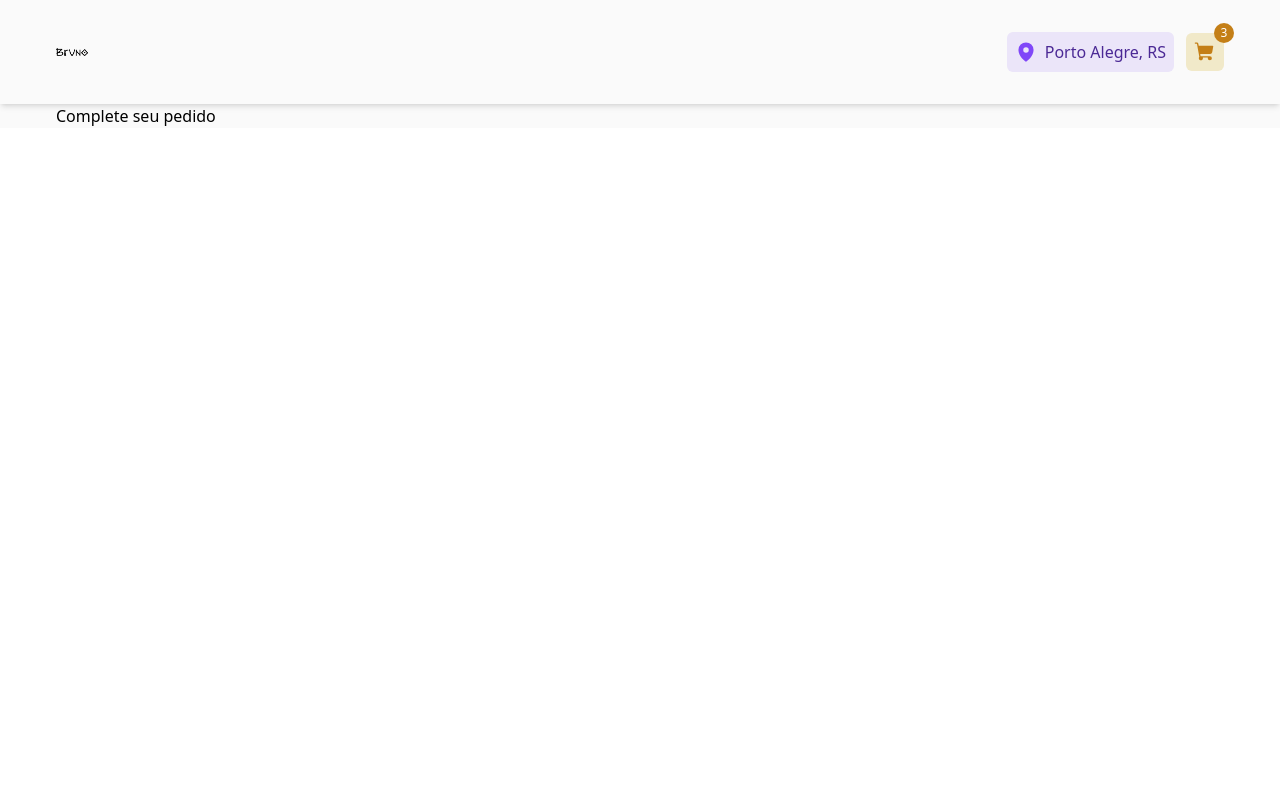
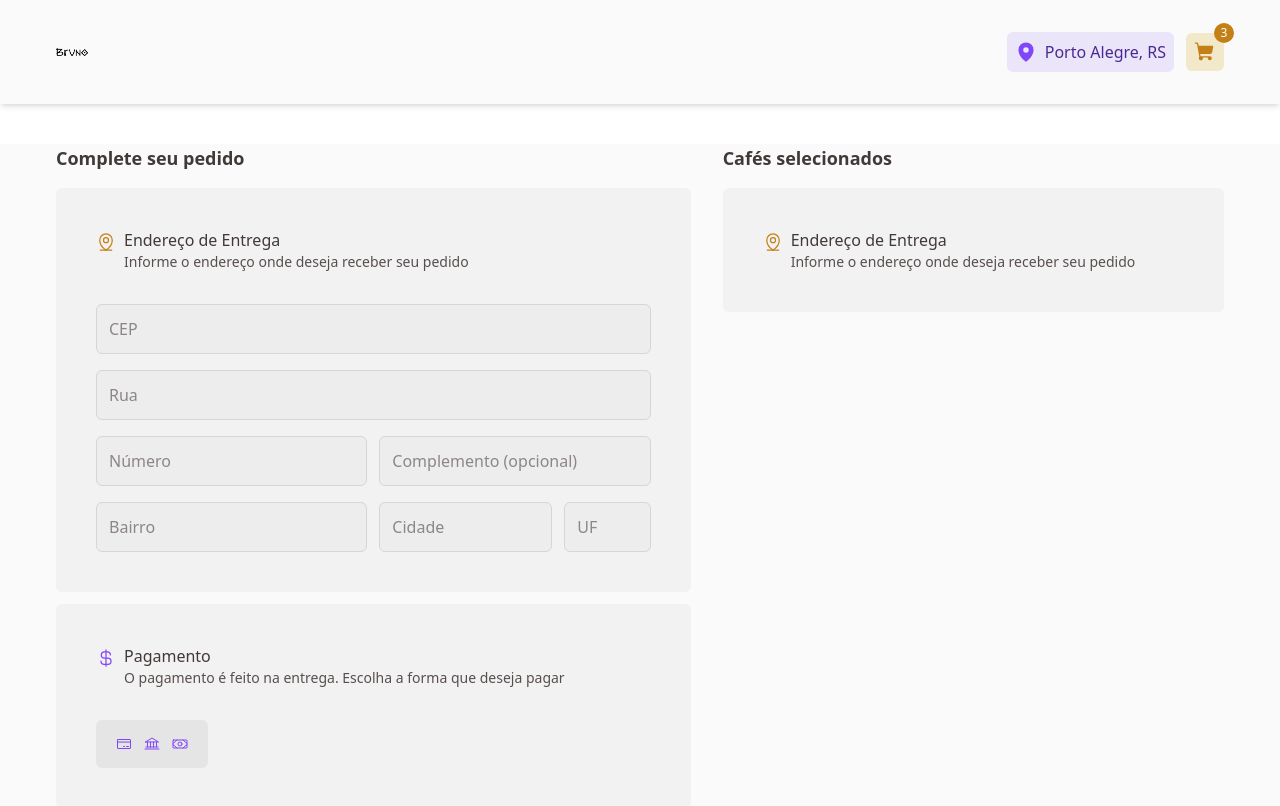
Before and after one commit to devsantosbruno/coffee-delivery, a React (Vite) app: page /cart in a window 1280 px wide. Built offline with nearby package versions, Linux system fonts and the light colour scheme.

Commit message:
feat: inputs on cart page

```diff
--- /dev/null
+++ b/src/components/Input.tsx
@@ -0,0 +1,9 @@
+export function Input(props: any) {
+  return (
+    <input
+      type="text"
+      {...props}
+      className="w-full p-3 bg-gray-300 border-[1px] border-gray-500 rounded-md placeholder:text-brown-200"
+    />
+  );
+}
--- /dev/null
+++ b/src/components/Payment.tsx
@@ -0,0 +1,11 @@
+import { Bank, CreditCard, Money } from "phosphor-react";
+
+export function Payment(props: any) {
+  return (
+    <div className="bg-gray-400 py-4 px-5 rounded-md flex items-center gap-3">
+      <CreditCard size={16} className="text-purple-400" />
+      <Bank size={16} className="text-purple-400" />
+      <Money size={16} className="text-purple-400" />
+    </div>
+  );
+}
--- a/src/components/Product.tsx
+++ b/src/components/Product.tsx
@@ -8,6 +8,7 @@ export function Product() {
   const [quantity, setQuantity] = useState<number>(1);
 
   console.log(quantity);
+  window.navigator.geolocation.getCurrentPosition(console.log, console.log);
 
   return (
     <div className="bg-gray-200 rounded-tl-md rounded-tr-[36px] rounded-bl-[36px] rounded-br-md px-6 py-5 text-center shadow-md">
--- a/src/pages/Cart/index.tsx
+++ b/src/pages/Cart/index.tsx
@@ -1,11 +1,93 @@
+import { CurrencyDollar, MapPinLine } from "phosphor-react";
+import { Input } from "../../components/Input";
+import { Payment } from "../../components/Payment";
+
 export function Cart() {
   return (
     <main className="bg-gray-100">
       <section>
-        <div className="container px-4 lg:px-14 mx-auto">
-          <h3>Complete seu pedido</h3>
+        <div className="container px-4 lg:px-14 mx-auto mt-10">
+          <div className="grid grid-cols-9 gap-8">
+            <div className="col-span-5">
+              <h3 className="font-bold text-lg text-brown-500 mb-4">
+                Complete seu pedido
+              </h3>
 
-          <div className="bg-gray-200"></div>
+              <div className="bg-gray-200 p-10 rounded-md">
+                <div className="flex gap-2 mb-8">
+                  <MapPinLine size={20} className="text-yellow-700 mt-1" />
+                  <div className="flex flex-col">
+                    <span className="text-brown-500">Endereço de Entrega</span>
+                    <span className="text-brown-300 text-sm">
+                      Informe o endereço onde deseja receber seu pedido
+                    </span>
+                  </div>
+                </div>
+
+                <form action="">
+                  <div className="flex flex-col gap-4">
+                    <div>
+                      <Input placeholder="CEP" />
+                    </div>
+
+                    <div className="d-grid grid-cols-1">
+                      <Input placeholder="Rua" />
+                    </div>
+
+                    <div className="flex gap-3">
+                      <Input placeholder="Número" />
+                      <Input placeholder="Complemento (opcional)" />
+                    </div>
+
+                    <div className="grid grid-cols-2 gap-3">
+                      <Input placeholder="Bairro" />
+                      <div className="flex gap-3">
+                        <Input placeholder="Cidade" />
+                        <div className="w-36">
+                          <Input placeholder="UF" />
+                        </div>
+                      </div>
+                    </div>
+                  </div>
+                </form>
+              </div>
+
+              <div className="bg-gray-200 p-10 rounded-md mt-3">
+                <div className="flex gap-2 mb-8">
+                  <CurrencyDollar size={20} className="mt-1 text-purple-400" />
+                  <div className="flex flex-col">
+                    <span className="text-brown-500">Pagamento</span>
+                    <span className="text-brown-300 text-sm">
+                      O pagamento é feito na entrega. Escolha a forma que deseja
+                      pagar
+                    </span>
+                  </div>
+                </div>
+
+                <div className="flex flex-wrap gap-3">
+                  <Payment />
+                </div>
+              </div>
+            </div>
+
+            <div className="col-span-4">
+              <h3 className="font-bold text-lg text-brown-500 mb-4">
+                Cafés selecionados
+              </h3>
+
+              <div className="bg-gray-200 p-10 rounded-md">
+                <div className="flex gap-2">
+                  <MapPinLine size={20} className="text-yellow-700 mt-1" />
+                  <div className="flex flex-col">
+                    <span className="text-brown-500">Endereço de Entrega</span>
+                    <span className="text-brown-300 text-sm">
+                      Informe o endereço onde deseja receber seu pedido
+                    </span>
+                  </div>
+                </div>
+              </div>
+            </div>
+          </div>
         </div>
       </section>
     </main>
```
